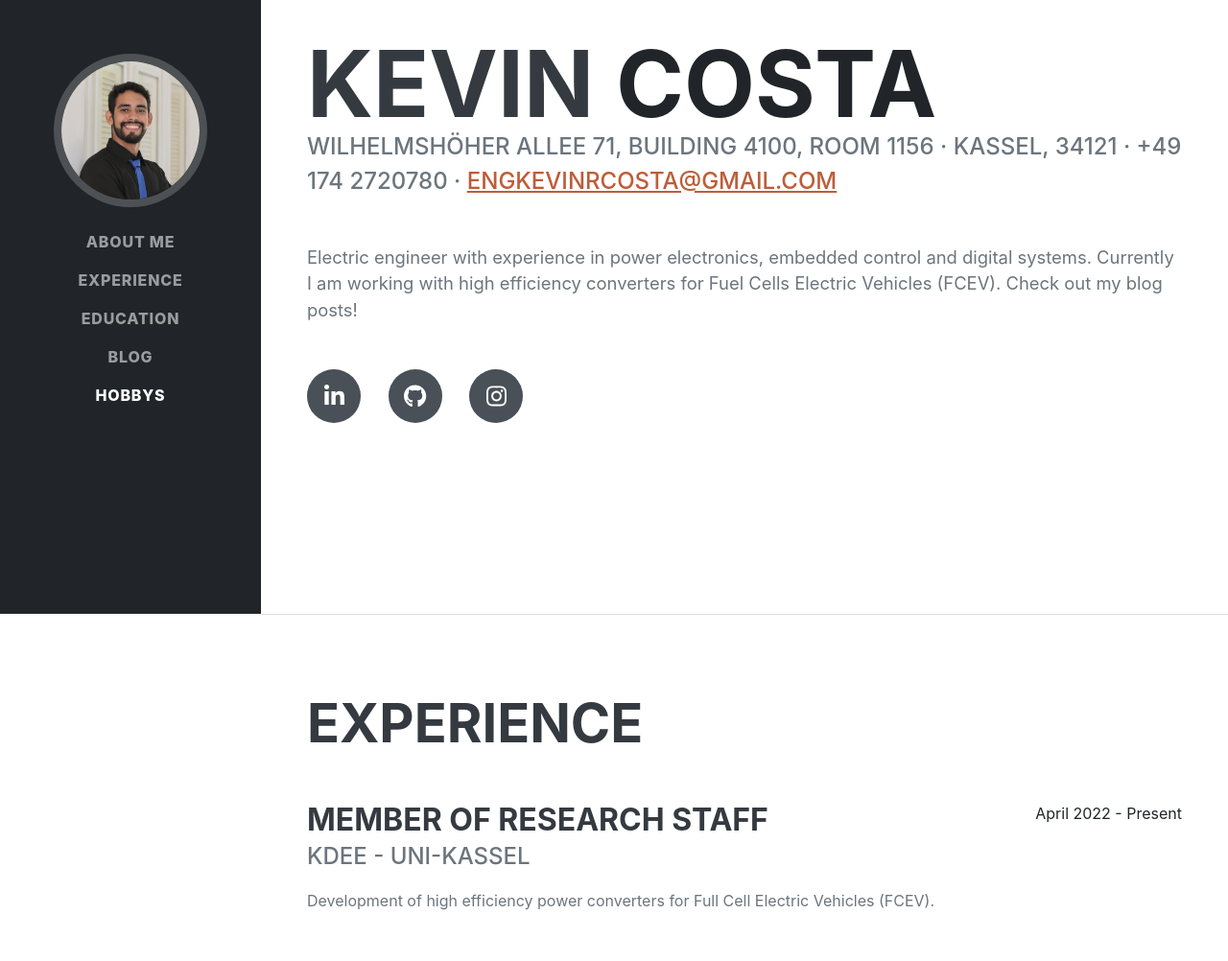
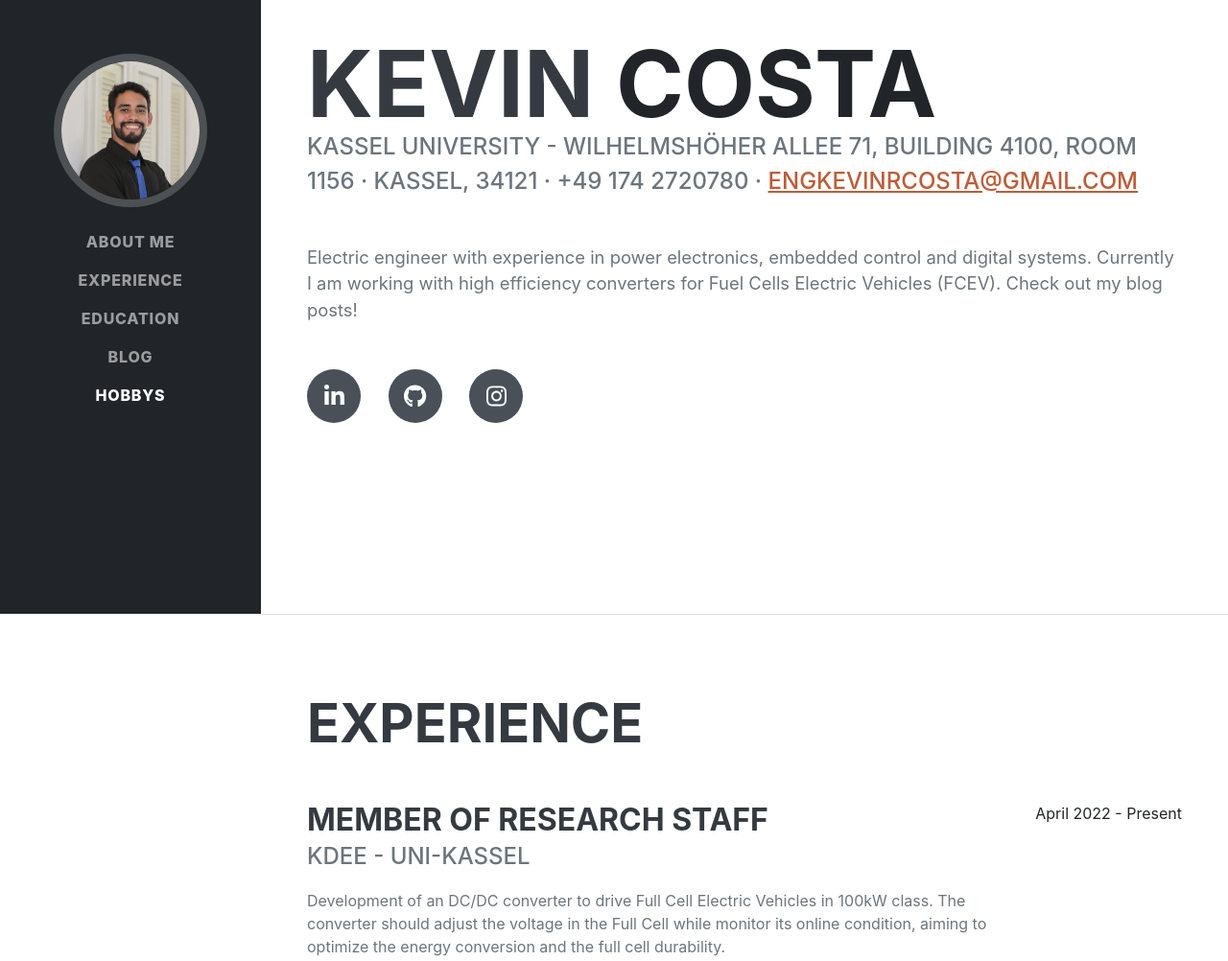
Before and after one commit to costa-kevin/costa-kevin.github.io, a plain HTML site: page index.html in a window 1280 px wide. Shown: the part 160-1162 px from the top of the page at 96% size. Drawn offline with nearby package versions, Linux system fonts and the light colour scheme; a web font is replaced by a local one.

Commit message:
Second commit

```diff
--- a/index.html
+++ b/index.html
@@ -43,7 +43,7 @@
                         <span class="text-primary">Costa</span>
                     </h1>
                     <div class="subheading mb-5">
-                        Wilhelmshöher Allee 71, Building 4100, Room 1156 · Kassel, 34121 · +49 174 2720780 ·
+                        Kassel University - Wilhelmshöher Allee 71, Building 4100, Room 1156 · Kassel, 34121 · +49 174 2720780 ·
                         <a href="mailto:engkevinrcosta@gmail.com">engkevinrcosta@gmail.com</a>
                     </div>
                     <p class="lead mb-5">Electric engineer with experience in power electronics, embedded control and digital systems. Currently I am working with high efficiency converters for Fuel Cells Electric Vehicles (FCEV). Check out my blog posts!</p>
@@ -63,7 +63,9 @@
                         <div class="flex-grow-1">
                             <h3 class="mb-0">Member of Research Staff</h3>
                             <div class="subheading mb-3">KDEE - Uni-Kassel</div>
-                            <p>Development of high efficiency power converters for Full Cell Electric Vehicles (FCEV).</p>
+                            <p>Development of an DC/DC converter to drive Full Cell Electric Vehicles in 100kW class. The converter should adjust the voltage in the Full Cell while monitor its online condition, aiming to optimize the energy conversion and the full cell durability.
+
+                            </p>
                         </div>
                         <div class="flex-shrink-0"><span class="text-primary">April 2022 - Present</span></div>
                     </div>
@@ -196,7 +198,7 @@
                     <h2 class="mb-5">My Hobbys</h2>
                     <h3 class="mb-0"><i class="fa-solid fa-person-biking"></i>  Cycling</h3>
                     <p></p>
-                    <p>I have been cycling since I was a kid when my Dad used to take me to beatiful rock formations around the city we lived. Since then I have used bikes for daily transportation, travel and fun. Thats some of my best adventures.</p>
+                    <p>I have been cycling since I was a kid when my Dad used to take me to beatiful rock formations around the city we lived, Quixadá. Since then I have used bikes for daily transportation, travel and fun. Thats some of my best adventures.</p>
                     <div class="container" id="gallerybike">
                         <div class="row">
                           <div class="col-sm">
```
